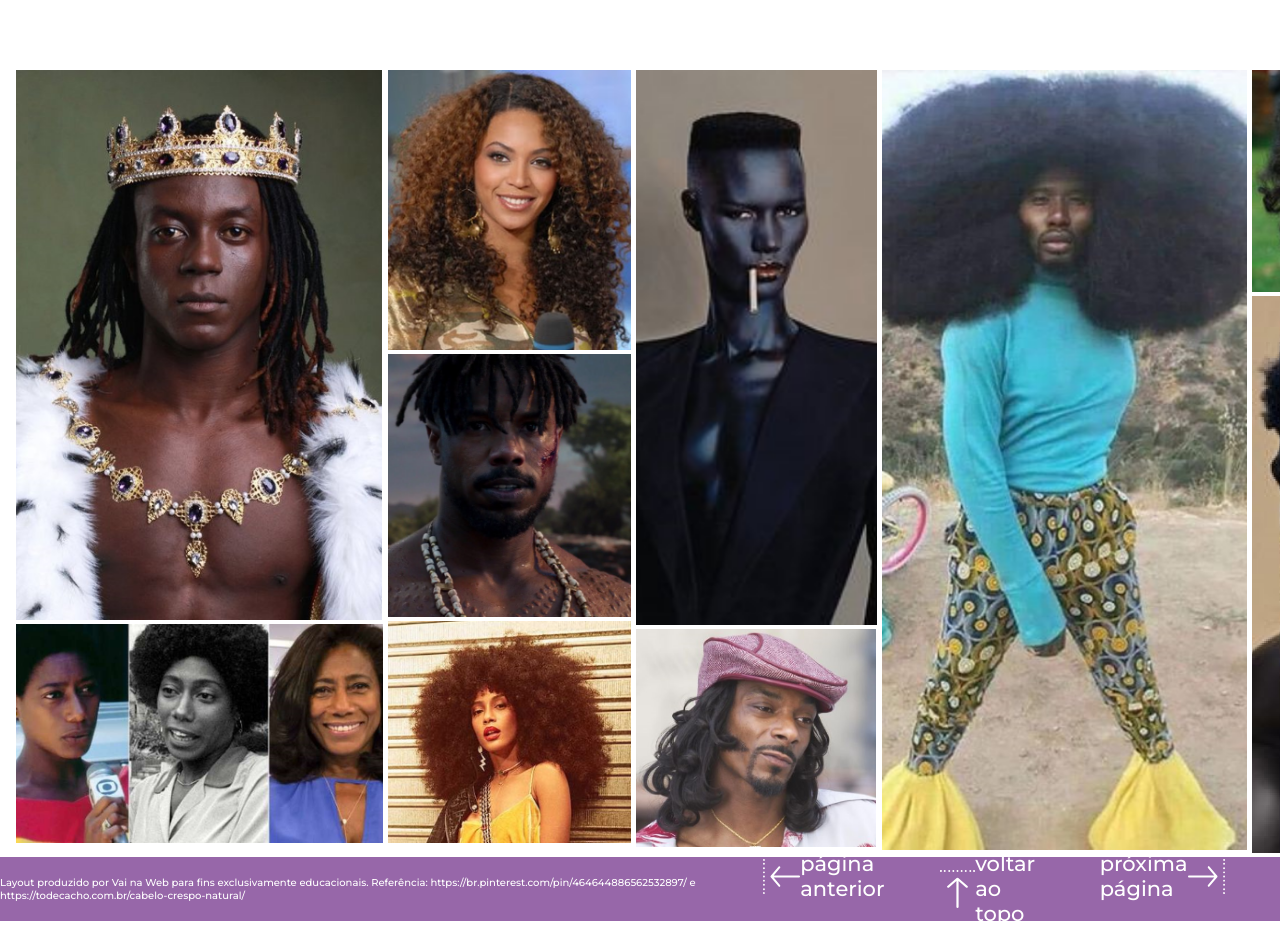
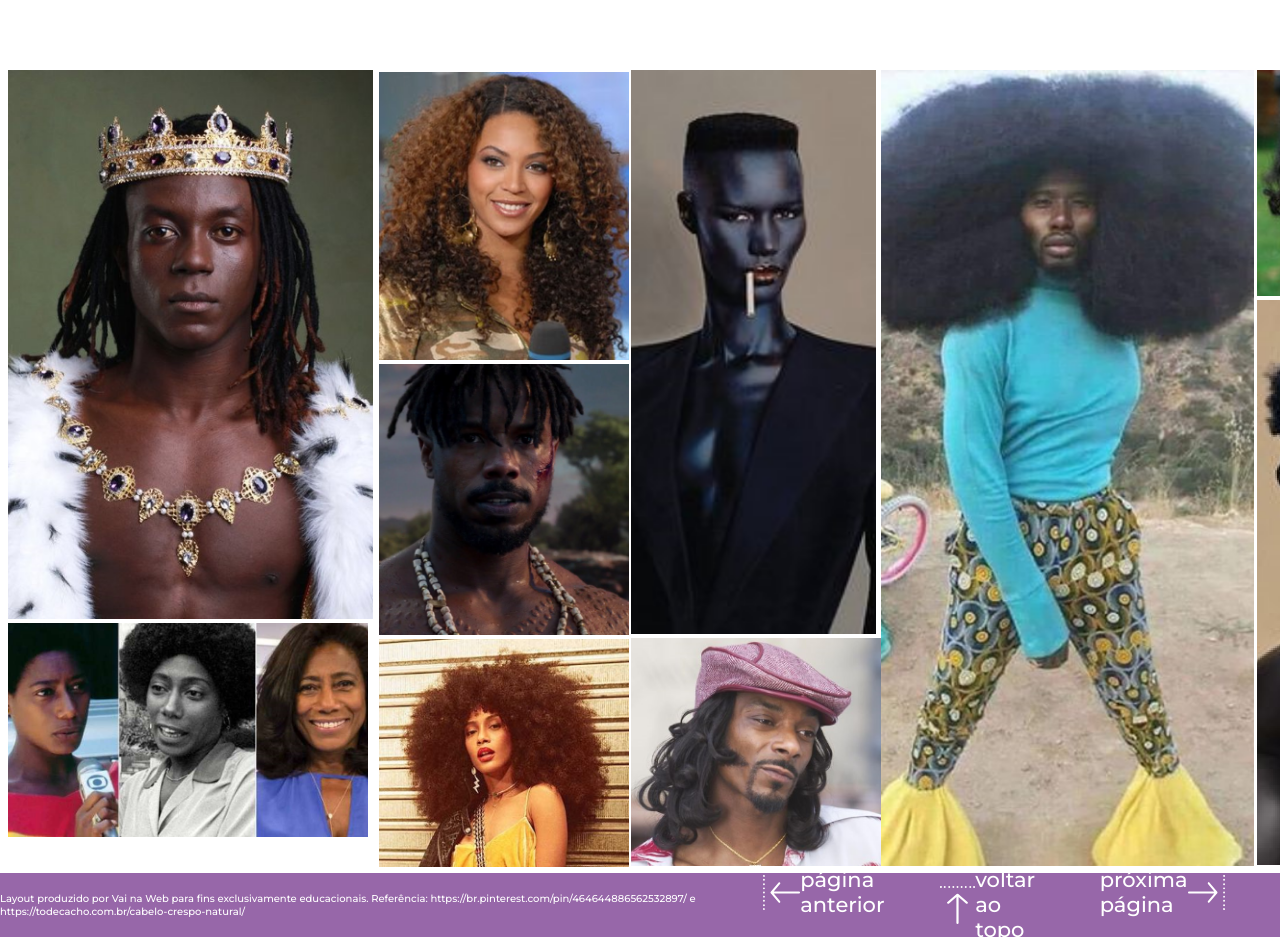
Before and after one commit to Alanf3878/desafio-final-crespos, a plain HTML site: page index.html in a window 1280 px wide. Shown: the part 3759-4701 px from the top of the page. Drawn offline with Linux system fonts and the light colour scheme.

Commit message:
arrumando

```diff
--- a/index.html
+++ b/index.html
@@ -232,7 +232,7 @@
         </section>
 
         <section class="container-grid">
-            <div>
+            <div class="div1">
                 <img class="img52" src="imagens/NoPath - Copia (52).png" alt="">
                 <img class="gloria" src="imagens/gloriamaria.png" alt="">
             </div>
@@ -241,14 +241,14 @@
                 <img class="img53" src="imagens/NoPath - Copia (53).png" alt="">
                 <img class="img14" src="imagens/NoPath - Copia (14).png" alt="">
             </div>
-            <div>
+            <div class="div2">
                 <img class="img11" src="imagens/NoPath - Copia (11).png" alt="">
                 <img class="snop" src="imagens/cabelo snoopydog.png" alt="">
 
             </div>
 
             <img class="img10" src="imagens/NoPath - Copia (10).png" alt="">
-            <div>
+            <div class="div3">
                 <img class="img12" src="imagens/NoPath - Copia (12).png" alt="">
                 <img class="img9" src="imagens/NoPath - Copia (9).png" alt="">
 
--- a/style.css
+++ b/style.css
@@ -519,68 +519,85 @@ h1{
     margin-bottom: 2rem;
 }
 
+
 .container-grid{
 
-   display: grid;
-   grid-template-columns: 0fr 0fr 0fr 0fr 0fr;
-   grid-gap:5px;
-   margin-left: 1rem;
+    display: flex;
+    justify-items: center;
+}
 
-}
+
 
 .img9{
 
-    height: 557px;
+    height: 565px;
 
 }
 
 
 .img10{
-    height: 780px;
+    height: 796px;
 
 
 }
 .gloria{
 
-    width: 367px;
+    width: 360px;
 }
 
 .snop{
 
-    width: 240px;
+    width: 250px;
 }
 
 .img52{
-    width: 366px;
+    width: 365px;
 
 }
 
 .img11{
-    width: 241px;
+    width: 245px;
 
 }
 
 .img14{
-    width:243px;
+    width: 250px;
 
 
 }
 
 .img54{
-    width:243px;
+    width: 250px;
 
 }
 
 .img53{
-    width:243px;
-
+    width: 250px;
 
 }
 
 .img12{
-    width:243px;
+    width: 248px;
 
 }
+
+.div1{
+
+    margin: 0 4px 0 8px;
+}
+
+
+.img-grid{
+    margin: 2px;
+    width: 250px;
+}
+
+
+.div3{
+
+    margin-left: 3px;
+}
+
 
 
 .container-f{
```
